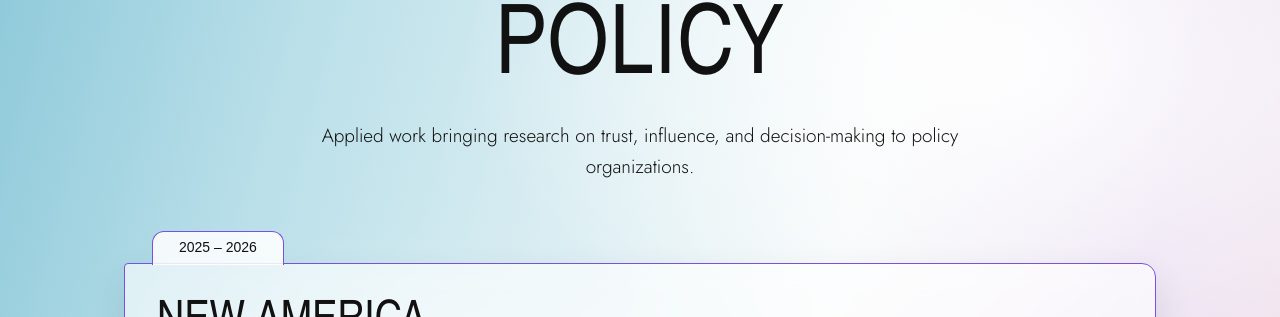
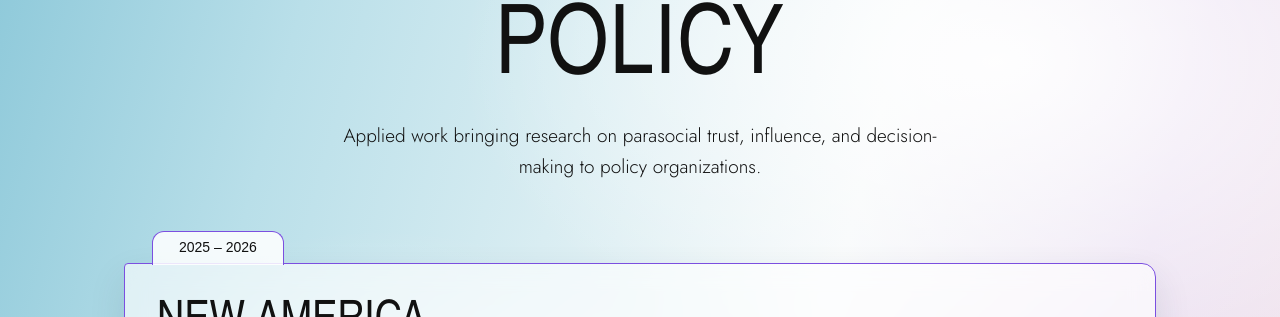
Before and after one commit to gracielleli/gracielleli.github.io, a Jekyll site: the page built from policy.html, in a window 1280 px wide. Shown: the part 118-435 px from the top of the page. Built offline with Jekyll 4.4.1, drawn with Linux system fonts in a browser that asks for light colours; some web fonts are replaced.

Commit message:
Update policy.html

```diff
--- a/policy.html
+++ b/policy.html
@@ -7,7 +7,7 @@ nav: policy
 <section class="page">
   <header class="page-head">
     <h1 class="display">policy</h1>
-    <p class="lede">Applied work bringing research on trust, influence, and decision-making to policy organizations.</p>
+    <p class="lede">Applied work bringing research on parasocial trust, influence, and decision-making to policy organizations.</p>
   </header>
 
   <div class="policy-list">
```
